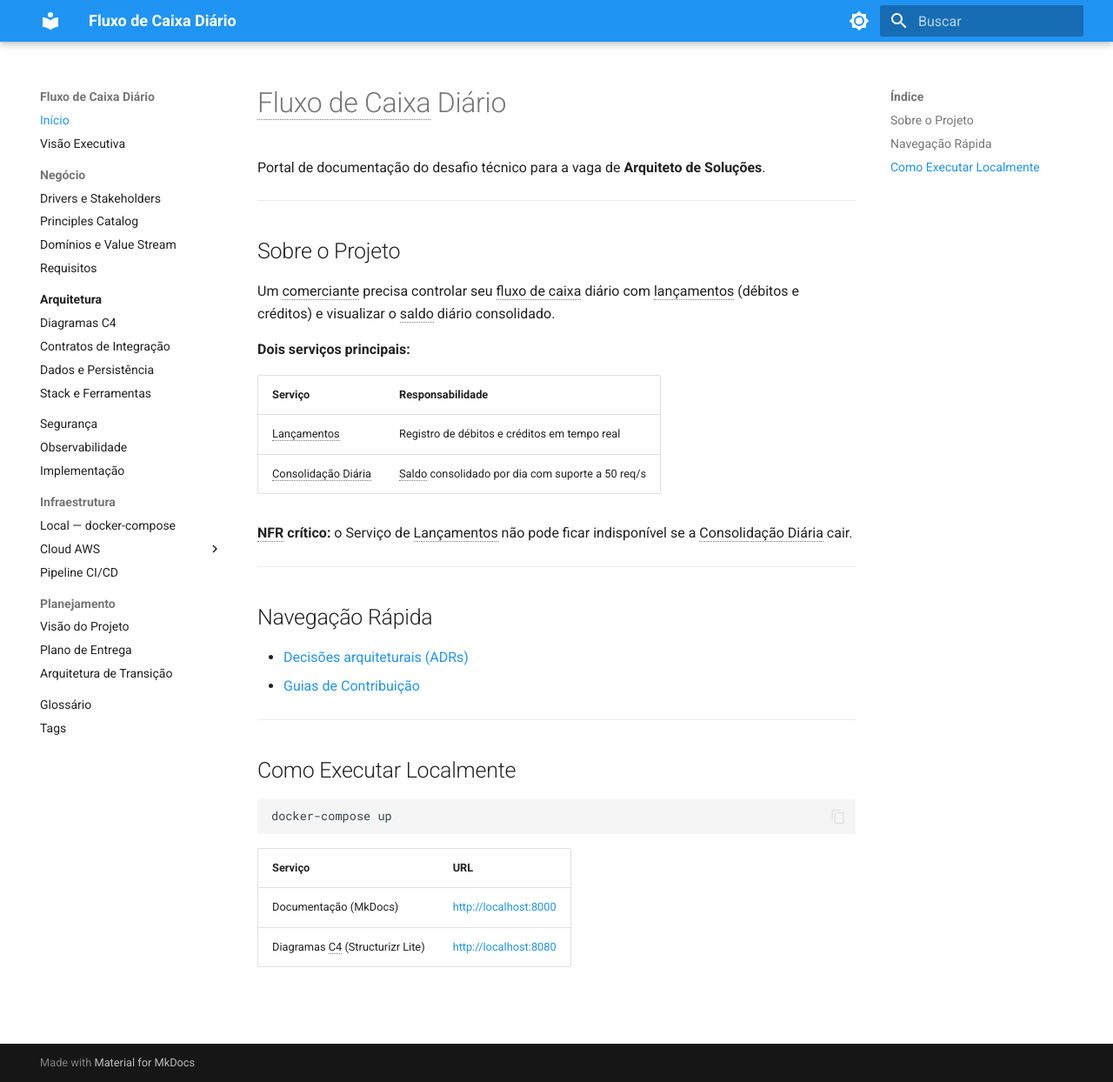
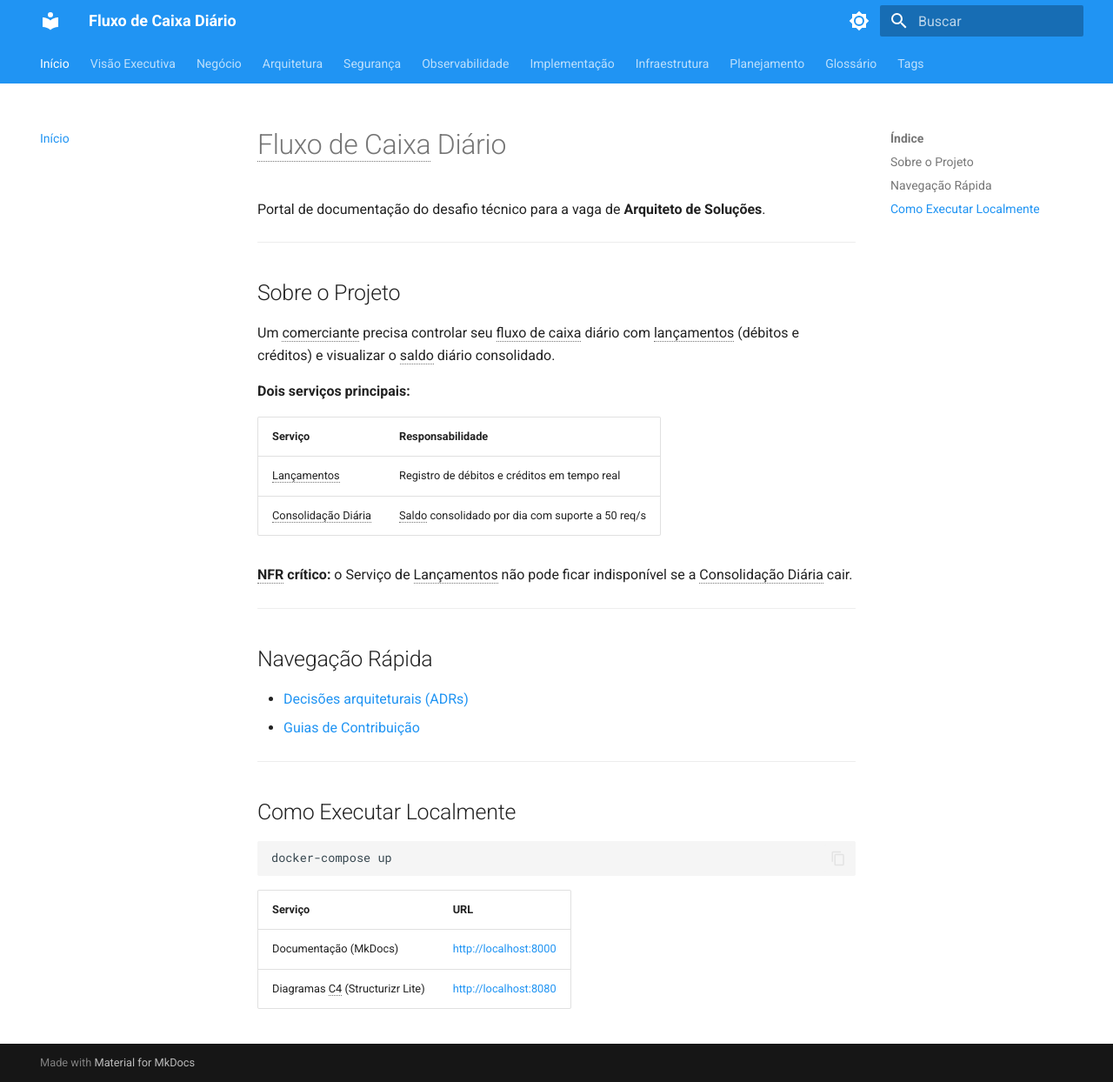
Before and after one commit to gsperim/account-engine-lab, an MkDocs documentation site: the page built from docs/index.md, in a window 1280 px wide and 1244 px high. Shown: the whole window at 87% size. Built offline with MkDocs 1.6.1 and Material for MkDocs 9.7.7, drawn with Linux system fonts in a browser that asks for light colours; part of the change alters nothing that is shown.

Commit message:
fix(nav): restaurar navigation.tabs e corrigir sidebar em páginas de ADR
Reverte remoção dos tabs — o visual com menu em cima e sidebar lateral
era o desejado. O problema era apenas que ADRs individuais ficavam sem
sidebar por serem páginas órfãs (fora do nav) com navigation.tabs ativo.

Solução: ADRs adicionados ao nav como sub-seção colapsável de Arquitetura.
Sem navigation.expand, a lista só abre quando você está em um ADR.
Em todas as outras seções (Negócio, Infraestrutura, etc.) os ADRs
não aparecem no sidebar — o tab de Arquitetura fica inativo.

Co-Authored-By: Claude Sonnet 4.6 <noreply@anthropic.com>

```diff
--- a/mkdocs.yml
+++ b/mkdocs.yml
@@ -10,6 +10,7 @@ theme:
   name: material
   language: pt
   features:
+    - navigation.tabs
     - navigation.sections
     - navigation.top
     - navigation.indexes
@@ -79,7 +80,19 @@ nav:
     - Contratos de Integração: engenharia/contratos.md
     - Dados e Persistência: arquitetura/dados.md
     - Stack e Ferramentas: stack.md
-    - Decisões Arquiteturais: adr/index.md
+    - Decisões Arquiteturais:
+      - Índice: adr/index.md
+      - ADR-001 — Padrão Arquitetural: adr/ADR-001-padrao-arquitetural.md
+      - ADR-002 — Message Broker: adr/ADR-002-message-broker.md
+      - ADR-003 — Outbox Pattern: adr/ADR-003-outbox-pattern.md
+      - ADR-004 — JWT e JWKS: adr/ADR-004-jwt-validacao-local.md
+      - ADR-005 — Protocolo Interno: adr/ADR-005-protocolo-comunicacao-interna.md
+      - ADR-006 — Container Runtime: adr/ADR-006-container-runtime.md
+      - ADR-007 — API Gateway Traefik: adr/ADR-007-api-gateway.md
+      - ADR-008 — Cloud Provider AWS: adr/ADR-008-cloud-provider.md
+      - ADR-009 — API Gateway Produção: adr/ADR-009-api-gateway-producao.md
+      - ADR-010 — Segurança Multicamada: adr/ADR-010-seguranca.md
+      - ADR-011 — Excelência Operacional: adr/ADR-011-excelencia-operacional.md
 
   - Segurança: seguranca/index.md
 
```
